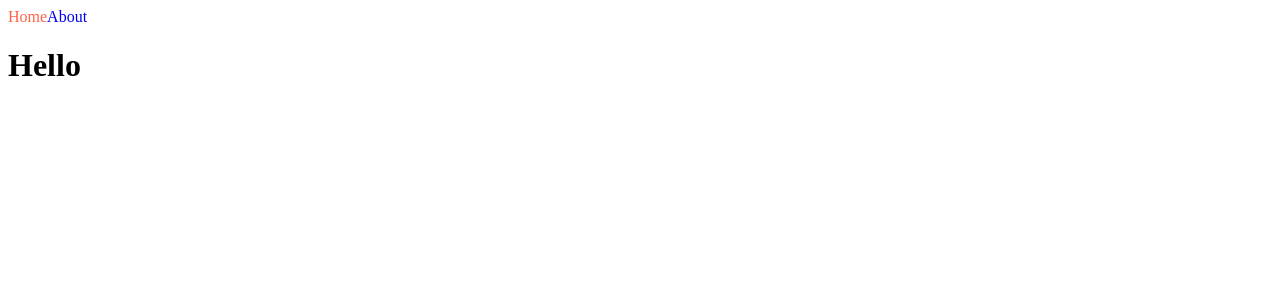
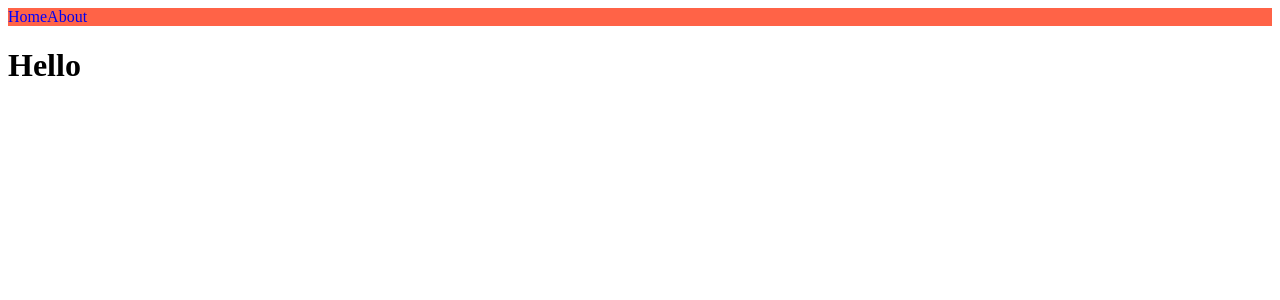
Before and after one commit to YCC-NextJS/BokDol_NextJS_Nomad, a Next.js app: page / in a window 1280 px wide. Shown: the top 300 px of the page. Built offline with nearby package versions, Linux system fonts and the light colour scheme.

Commit message:
styled jsx

```diff
--- a/components/NavBar.js
+++ b/components/NavBar.js
@@ -1,29 +1,27 @@
 import Link from "next/link";
 import { useRouter } from "next/router";
-import styles from "./NavBar.module.css";
 const NavBar = () => {
   const router = useRouter();
 
   return (
     <nav>
       <Link href="/">
-        <a
-          className={`${styles.link} ${
-            router.pathname === "/" ? styles.active : null
-          }`}
-        >
-          Home
-        </a>
+        <a className={router.pathname === "/" ? "active" : null}>Home</a>
       </Link>
       <Link href="/about">
-        <a
-          className={`${styles.link} ${
-            router.pathname === "/about" ? styles.active : null
-          }`}
-        >
-          About
-        </a>
+        <a className={router.pathname === "/about" ? "active" : null}>About</a>
       </Link>
+      <style jsx>{`
+        nav {
+          background-color: tomato;
+        }
+        a {
+          text-decoration: none;
+        }
+        .active {
+          color: blue;
+        }
+      `}</style>
     </nav>
   );
 };
--- a/components/NavBar.module.css
+++ /dev/null
@@ -1,7 +0,0 @@
-.link {
-  text-decoration: none;
-}
-
-.active {
-  color: tomato;
-}
```
